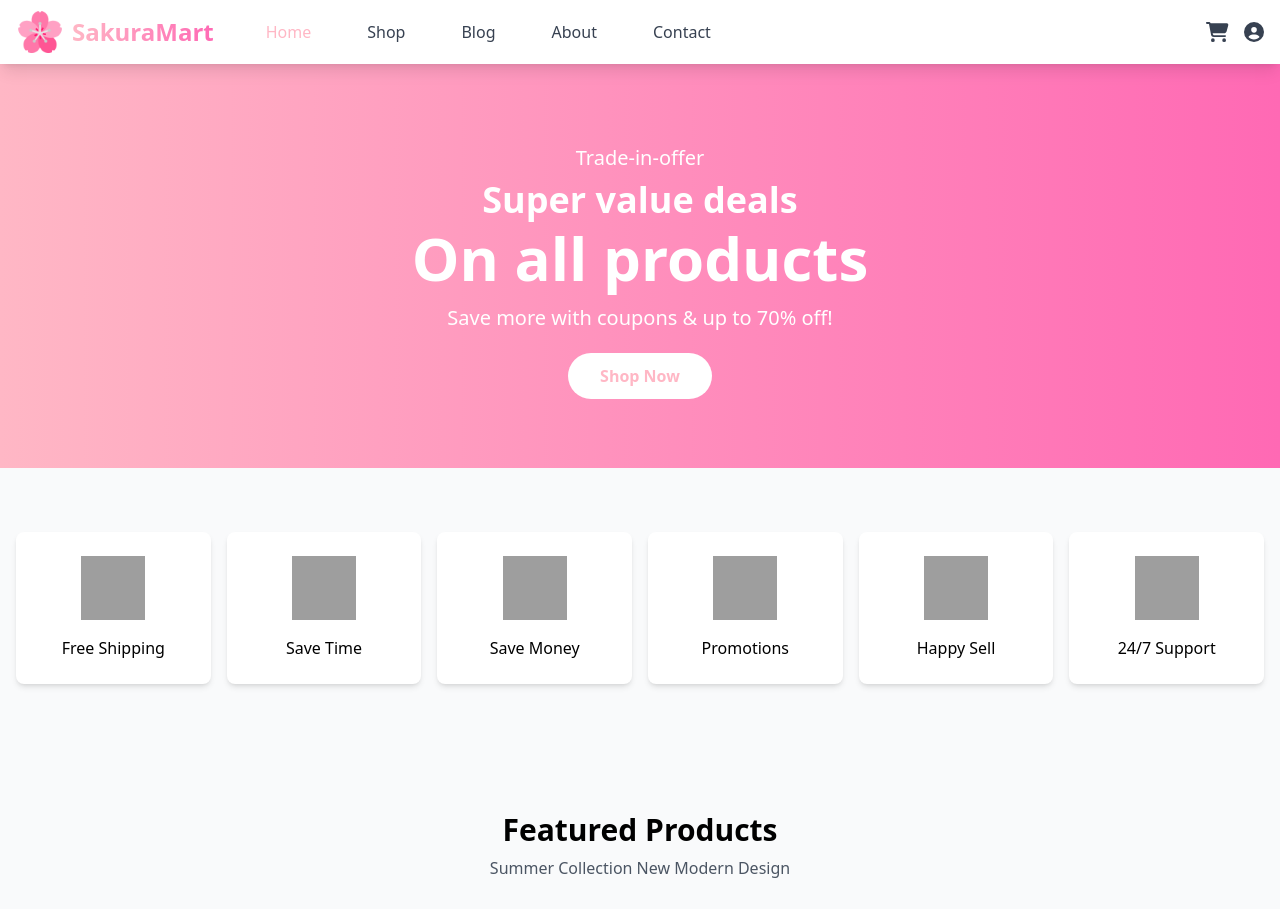
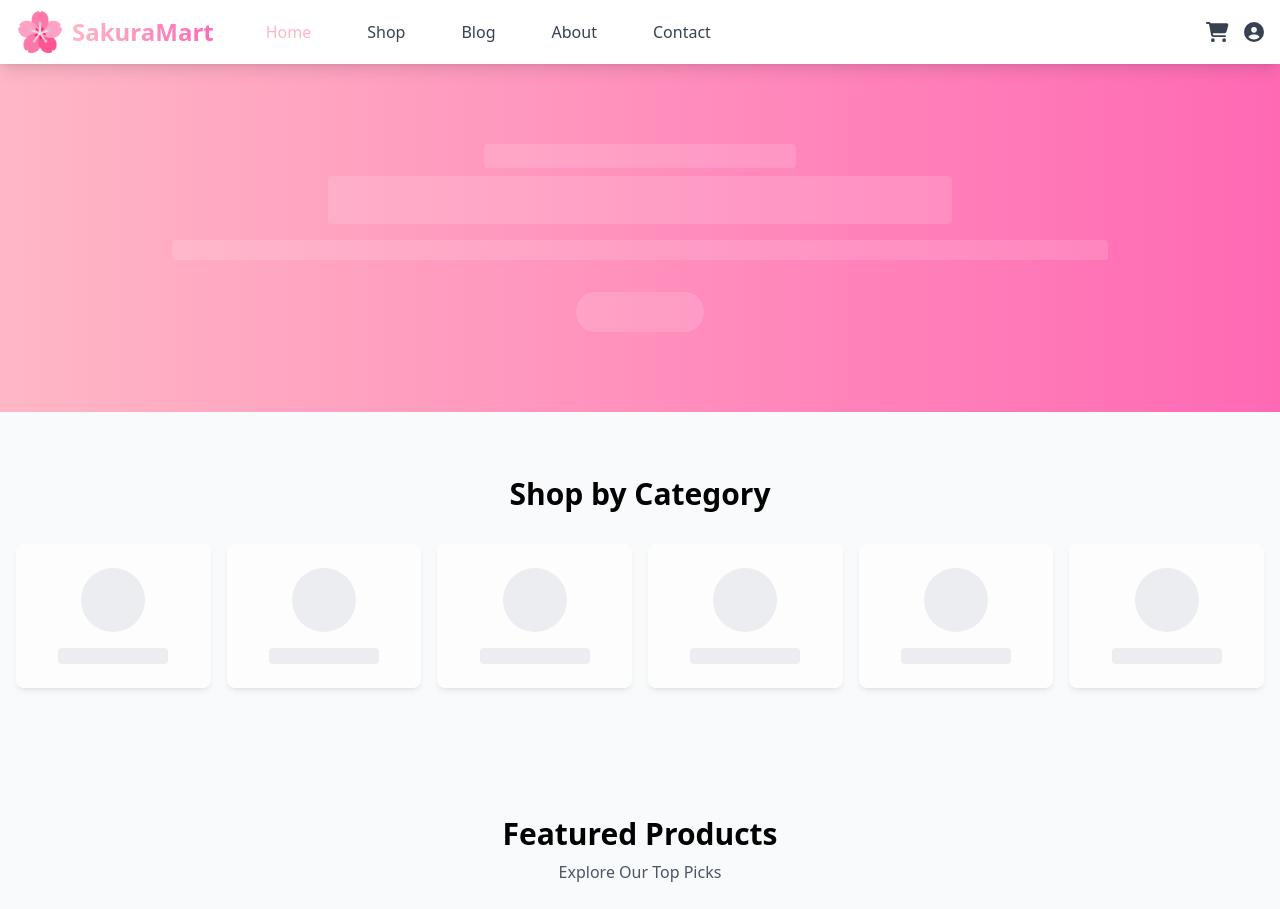
Before and after one commit to Starfall-inc/starfall-store, a Flask app: page / in a window 1280 px wide. Shown: the top 909 px of the page. Run offline with Flask 3, Linux system fonts and the light colour scheme; some libraries are stand-ins or nearby versions; grey boxes are pictures that could not be loaded.

Commit message:
feat(Product, Promotion, home page)
This commit introduces several enhancements to the product and promotion display, including:

- Added `average_rating` property to `Product` model, calculating the average rating from reviews.  This will allow easy display of average star ratings for products.  Round to 2 decimals for better precision. ✅
- Added `category_image` column to the `ProductCategory` model.  This is crucial for displaying category images. ✨
- Included `avg_rating` field to Product Manager's responses to show the average rating.  This enhances product display throughout the application. ✅
- Implemented `get_all_categories` method in `ProductManager`.  Returns category data in a consistent format. ✅
- Added `/api/promotions` endpoint with various routes for managing promotions (get all active, get latest, get by ID). ✅
- Included `get_all_active_promotions` method to fetch all currently active promotions. ✅
- Enhanced `index.html` to dynamically display promotions, using a slideshow with transitions, and now displaying featured products and categories in new layouts.  ✅
- Updated routes to handle new endpoints and include caching for fetching categories.  Crafted the categories page to be clean and efficient.  ✅
- Revised `product_routes.py` to return a list of products, featured products, categories, rather than dictionaries. ✅
- Implemented `mid_banners` and `hero_banners` for promotional content. ✅
- Created `new_arrivals` section for featuring new products.  Added discount support if applicable! ✅
- Improved response formatting in `ProductManager` to include `avg_rating` consistently. ✅
- Corrected imports to use `app.extensions` consistently. ✅
- Created new static route `/orignal` for a default page.

```diff
--- a/app/modules/PromotionManager/manager.py
+++ b/app/modules/PromotionManager/manager.py
@@ -25,3 +25,9 @@ class PromotionManager:
             return result.to_dict()
         else:
             return None
+
+    @staticmethod
+    def get_all_active_promotions():
+        # Get all active promotions
+        result = Banner.query.filter_by(active=True).all()
+        return [promotion.to_dict() for promotion in result] if result else []
--- a/app/routes/__init__.py
+++ b/app/routes/__init__.py
@@ -2,6 +2,7 @@ from flask import Blueprint
 from app.routes.product_routes import product_bp
 from app.routes.static_routes import staticroute_bp
 from app.routes.auth_routes import auth_bp
+from app.routes.promotion_routes import promotion_bp
 
 
 def register_blueprints(app):
@@ -9,6 +10,7 @@ def register_blueprints(app):
     # API Routes
     app.register_blueprint(product_bp, url_prefix="/api/product")
     app.register_blueprint(auth_bp, url_prefix="/api/auth")
+    app.register_blueprint(promotion_bp, url_prefix="/api/promotions")
 
     # Static Routes
     app.register_blueprint(staticroute_bp, url_prefix="/")
--- a/app/routes/static_routes.py
+++ b/app/routes/static_routes.py
@@ -3,15 +3,32 @@ from app.extensions import db
 from app.extensions import seraphina
 from app.modules.ProductManager import ProductManager
 from app.modules.ReviewManager import ReviewManager
-
-
-
+from app.modules.PromotionManager import PromotionManager
 
 staticroute_bp = Blueprint("siteroute", __name__)
 
 
 @staticroute_bp.route('/')
 def index():
+    # Get promotions for slideshow
+    promotions = PromotionManager.get_active_promotions()
+
+    # Get featured products
+    featured_products = ProductManager.get_featured_products()
+
+    # Get all categories
+    categories = ProductManager.get_all_categories()
+
+    return render_template(
+        'index.html',
+        promotions=promotions,
+        featured_products=featured_products,
+        categories=categories
+    )
+
+
+@staticroute_bp.route('/orignal')
+def index_orignal():
     features = [
         {"icon": "static/images/f1.png", "title": "Free Shipping"},
         {"icon": "static/images/f2.png", "title": "Save Time"},
@@ -34,8 +51,6 @@ def index():
 
     seraphina.info("Rendering index page")
 
-
-
     return render_template('index.html',
                            features=features,
                            featured_products=featured_products)
--- a/app/templates/index.html
+++ b/app/templates/index.html
@@ -2,46 +2,103 @@
 {% extends "base.html" %}
 
 {% block content %}
+<!-- Promotion Slideshow Section -->
 <section class="bg-gradient-to-r from-primary to-secondary text-white py-20">
-    <div class="max-w-7xl mx-auto px-4 text-center">
-        <h4 class="text-xl mb-2">Trade-in-offer</h4>
-        <h2 class="text-4xl font-bold mb-2">Super value deals</h2>
-        <h1 class="text-6xl font-bold mb-4">On all products</h1>
-        <p class="text-xl mb-8">Save more with coupons & up to 70% off!</p>
-        <a href="/shop" class="bg-white text-primary px-8 py-3 rounded-full font-bold hover:bg-gray-100 transition duration-300">
-            Shop Now
-        </a>
+    <div class="max-w-7xl mx-auto px-4">
+        {% if promotions|length > 0 %}
+        <div class="relative overflow-hidden">
+            <!-- Slideshow -->
+            <div class="slideshow flex transition-all duration-500" id="promo-slideshow">
+                {% for promo in promotions %}
+                <div class="min-w-full text-center">
+                    <h4 class="text-xl mb-2">Special Offer</h4>
+                    <h1 class="text-6xl font-bold mb-4">{{ promo.title }}</h1>
+                    <p class="text-xl mb-8">{{ promo.description }}</p>
+                    {% if promo.link %}
+                    <button onclick="window.location.href='{{ promo.link }}'" class="bg-white text-primary px-8 py-3 rounded-full font-bold hover:bg-gray-100 transition duration-300">Shop Now</button>
+                    {% endif %}
+                </div>
+                {% endfor %}
+            </div>
+            <!-- Slideshow Navigation (if more than one promo) -->
+            {% if promotions|length > 1 %}
+            <button class="absolute left-4 top-1/2 transform -translate-y-1/2 bg-white/20 p-2 rounded-full" onclick="slide(-1)">❮</button>
+            <button class="absolute right-4 top-1/2 transform -translate-y-1/2 bg-white/20 p-2 rounded-full" onclick="slide(1)">❯</button>
+            {% endif %}
+        </div>
+        {% else %}
+        <!-- Loading Skeleton for Promotion -->
+        <div class="text-center animate-pulse">
+            <div class="h-6 bg-white/20 rounded w-1/4 mx-auto mb-2"></div>
+            <div class="h-12 bg-white/20 rounded w-1/2 mx-auto mb-4"></div>
+            <div class="h-5 bg-white/20 rounded w-3/4 mx-auto mb-8"></div>
+            <div class="h-10 bg-white/20 rounded-full w-32 mx-auto"></div>
+        </div>
+        {% endif %}
     </div>
 </section>
 
+<!-- Categories Section -->
 <section class="max-w-7xl mx-auto px-4 py-16">
+    <h2 class="text-3xl font-bold text-center mb-8">Shop by Category</h2>
+    {% if categories|length > 0 %}
     <div class="grid grid-cols-2 md:grid-cols-3 lg:grid-cols-6 gap-4">
-        {% for feature in features %}
+        {% for category in categories %}
         <div class="bg-white p-6 rounded-lg shadow-md text-center hover:shadow-lg transition duration-300">
-            <img src="{{ feature.icon }}" alt="{{ feature.title }}" class="w-16 h-16 mx-auto mb-4">
-            <h6 class="font-medium">{{ feature.title }}</h6>
+            <img src="{{ category.image or '/static/default-category.jpg' }}"
+                 alt="{{ category.name }}"
+                 class="w-16 h-16 mx-auto mb-4 object-cover">
+            <h6 class="font-medium">{{ category.name }}</h6>
         </div>
         {% endfor %}
     </div>
+    {% else %}
+    <!-- Loading Skeleton for Categories -->
+    <div class="grid grid-cols-2 md:grid-cols-3 lg:grid-cols-6 gap-4">
+        {% for _ in range(6) %}
+        <div class="bg-white p-6 rounded-lg shadow-md animate-pulse">
+            <div class="w-16 h-16 bg-gray-200 rounded-full mx-auto mb-4"></div>
+            <div class="h-4 bg-gray-200 rounded w-3/4 mx-auto"></div>
+        </div>
+        {% endfor %}
+    </div>
+    {% endif %}
 </section>
 
+<!-- Featured Products Section -->
 <section class="max-w-7xl mx-auto px-4 py-16">
     <h2 class="text-3xl font-bold text-center mb-2">Featured Products</h2>
-    <p class="text-gray-600 text-center mb-8">Summer Collection New Modern Design</p>
+    <p class="text-gray-600 text-center mb-8">Explore Our Top Picks</p>
+    {% if featured_products|length > 0 %}
     <div class="grid grid-cols-1 md:grid-cols-2 lg:grid-cols-4 gap-8">
         {% for product in featured_products %}
-        <div class="bg-white rounded-lg shadow-md overflow-hidden hover:shadow-xl transition duration-300">
-            <img src="{{ product.image }}" alt="{{ product.name }}" class="w-full h-64 object-cover">
+        <div class="bg-white rounded-lg shadow-md overflow-hidden hover:shadow-xl transition duration-300 cursor-pointer"
+             onclick="window.open('/product/{{ product.id }}', '_blank')">            <div class="relative group">
+                <!-- Product Image (Default: First Image) -->
+                <img src="{{ product.images[0].image_url if product.images else '/static/default-product.jpg' }}"
+                     alt="{{ product.name }}"
+                     class="w-full h-64 object-cover transition-opacity duration-300 group-hover:opacity-0">
+
+                <!-- Hover Image (Show Second Image if Available) -->
+                {% if product.images|length > 1 %}
+                <img src="{{ product.images[1].image_url }}"
+                     alt="{{ product.name }}"
+                     class="w-full h-64 object-cover absolute top-0 left-0 opacity-0 transition-opacity duration-300 group-hover:opacity-100">
+                {% endif %}
+            </div>
+
             <div class="p-4">
-                <span class="text-gray-500">{{ product.brand }}</span>
                 <h5 class="font-medium text-lg mb-2">{{ product.name }}</h5>
-                <div class="flex text-yellow-400 mb-2">
-                    {% for _ in range(product.stars) %}
-                    <i class="fas fa-star"></i>
-                    {% endfor %}
+
+                <!-- ⭐ Flipkart-Style Compact Rating Container -->
+                <div class="flex items-center bg-primary text-white text-xs font-bold px-2 py-1 rounded-md w-fit">
+                    <span class="text-xs">★</span>
+                    <span class="ml-1">{{ product.avg_rating }}</span>
                 </div>
+
+                <p class="text-gray-500 text-sm mt-2 mb-2">{{ product.description|truncate(50) }}</p>
                 <div class="flex justify-between items-center">
-                    <h4 class="text-xl font-bold text-primary">₹{{ product.price }}</h4>
+                    <h4 class="text-xl font-bold text-primary">{{ CURRENCY_SYMBOL }}{{ product.price }}</h4>
                     <button class="text-primary hover:text-secondary">
                         <i class="fas fa-shopping-cart"></i>
                     </button>
@@ -50,5 +107,42 @@
         </div>
         {% endfor %}
     </div>
+
+    {% else %}
+    <!-- Loading Skeleton for Products -->
+    <div class="grid grid-cols-1 md:grid-cols-2 lg:grid-cols-4 gap-8">
+        {% for _ in range(4) %}
+        <div class="bg-white rounded-lg shadow-md animate-pulse">
+            <div class="w-full h-64 bg-gray-200"></div>
+            <div class="p-4">
+                <div class="h-5 bg-gray-200 rounded w-3/4 mb-2"></div>
+                <div class="h-4 bg-gray-200 rounded w-full mb-2"></div>
+                <div class="flex justify-between">
+                    <div class="h-6 bg-gray-200 rounded w-1/4"></div>
+                    <div class="h-6 bg-gray-200 rounded w-6"></div>
+                </div>
+            </div>
+        </div>
+        {% endfor %}
+    </div>
+    {% endif %}
 </section>
+
+<!-- Slideshow Script -->
+{% if promotions|length > 1 %}
+<script>
+    let currentSlide = 0;
+    const slides = document.querySelectorAll('#promo-slideshow > div');
+    const totalSlides = slides.length;
+
+    function slide(direction) {
+        currentSlide = (currentSlide + direction + totalSlides) % totalSlides;
+        const slideshow = document.getElementById('promo-slideshow');
+        slideshow.style.transform = `translateX(-${currentSlide * 100}%)`;
+    }
+
+    // Auto-slide every 5 seconds
+    setInterval(() => slide(1), 5000);
+</script>
+{% endif %}
 {% endblock %}
```
Also changed, not shown: app/models.py (+10 -1 lines), app/modules/ProductManager/manager.py (+22 -3 lines), app/routes/product_routes.py (+21 -2 lines), app/routes/promotion_routes.py (added, +40 -0 lines), app/templates/sections/category_nav.html (added, +13 -0 lines), app/templates/sections/featured_categories.html (added, +17 -0 lines), app/templates/sections/hero_banner.html (added, +26 -0 lines), app/templates/sections/mid_banners.html (added, +21 -0 lines), app/templates/sections/new_arrivals.html (added, +32 -0 lines).
